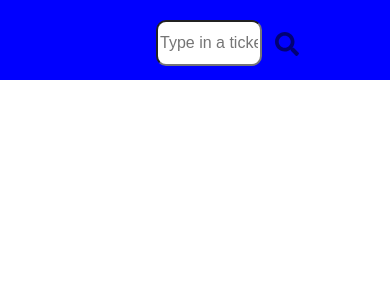
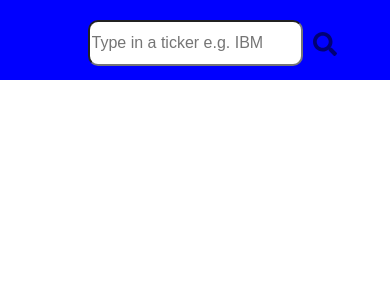
Before and after one commit to jgrant12345/stockNews, a React (Create React App) app in the folder stocknews/: page / in a window 390 px wide. Shown: the top 300 px of the page. Built offline with nearby package versions, Linux system fonts and the light colour scheme.

Commit message:
working on screen responsiveness

```diff
--- a/stocknews/src/App.js
+++ b/stocknews/src/App.js
@@ -61,9 +61,7 @@ class App extends React.Component {
     return  (
       <div>
         {/* The header for the webPage */}
-        <div
-          className = {style.header}>
-        </div>
+        <div className = {style.header}>
           <div>
             {/* Form that allows user to fetch a stock */}
             <form className = {style.searchStockBackground} onSubmit = {this.handleSubmit}>
@@ -82,6 +80,7 @@ class App extends React.Component {
               </IconButton>
             </form>
           </div>
+        </div>
 
         <div className = {style.newsArticleWrapper}>
           {this.state.news.map(this.newsCreator)}
--- a/stocknews/src/index.module.css
+++ b/stocknews/src/index.module.css
@@ -42,13 +42,13 @@
   text-overflow: ellipsis;
 }
 .stockSearch{
-  left: 70px;
-
+  position: absolute;
+  top: 20px;
   border-radius: 10px;
   outline: none;
   color: black;
   font-size: 16px;
-  max-width: 25vw;
+
 
   height: 40px;
   color: black;
@@ -63,12 +63,19 @@
 }
 
 .searchStockBackground{
-  top: 20px;
- position: absolute;
- padding-left: 40%;
+ display: flex;
+ align-items: center;
+ justify-content: center;
+
+
+
+ color: black;
 
 }
 .magnifying_glass{
+  position: absolute;
+  top: 20px;
+  left: 130px;
   width: 50px;
 }
 
```
Also changed, not shown: 1 other file (tests, documents, lock files or other folders). Lines whose indentation alone changed are shown as unchanged.
